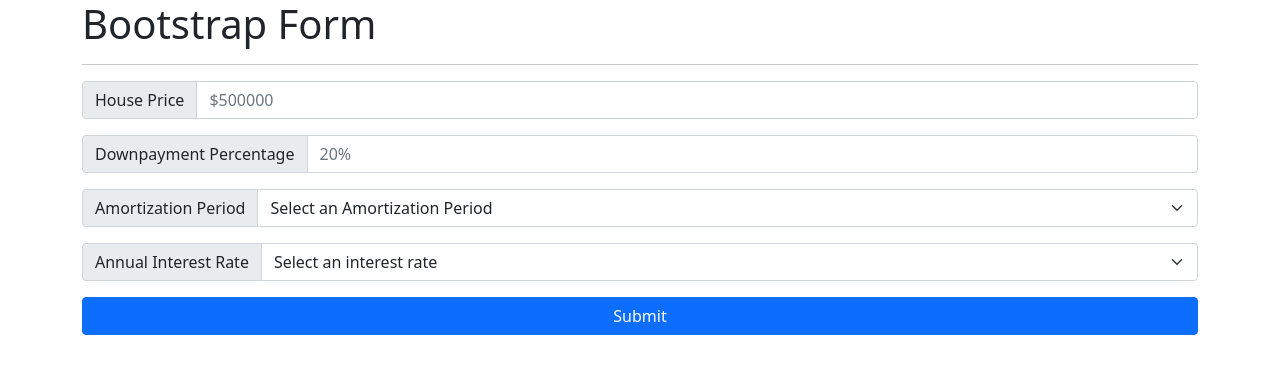
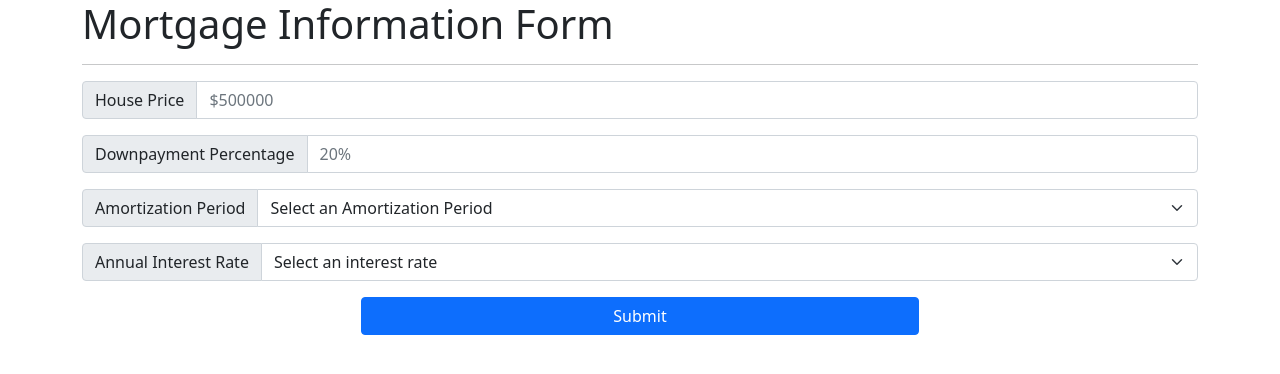
Before and after one commit to mosteligible/mortgage-calculator, a Flask app: page / in a window 1280 px wide. Shown: the top 374 px of the page. Run offline with Flask 2, Linux system fonts and the light colour scheme; some libraries are stand-ins or nearby versions.

```diff
--- a/server.py
+++ b/server.py
@@ -9,19 +9,19 @@ app = Flask(__name__)
 @app.route('/', methods=["GET", "POST"])
 def index():
     if request.method == "GET":
-        return render_template("home.html", title="Bootstrap Form")
+        return render_template("home.html", title="Mortgage Information Form")
     elif request.method == "POST":
         downpayment = float(request.form.get("downpaymentPercent"))
         houseprice = float(request.form.get("houseprice"))
         annualInterestRate = float(request.form.get("annualInterestRate"))
         amortPeriod = int(request.form.get("amortPeriod"))
+        months = [i+1 for i in range(amortPeriod*12)]
 
         mortgageInfo = Mortgage(housePrice=houseprice,
                                 downpaymentPercent=downpayment,
                                 annualInterestRate=annualInterestRate,
                                 paidOverYears=amortPeriod)
 
-        months = [i+1 for i in range(amortPeriod*12+1)]
         paymentDetails = [i for i in zip(
             months,
             mortgageInfo.mortgagePerMonth,
@@ -29,7 +29,7 @@ def index():
             mortgageInfo.monthlyContributionsToPrincipalPercentages
             )]
 
-        return render_template("basic_table.html", title="Mortgage Details",
+        return render_template("basic_table.html", title="Mortgage Payment Details Breakdown",
                                housePrice=houseprice,
                                downPayment=mortgageInfo.downpayment,
                                amortizationPeriod=amortPeriod,
--- a/templates/home.html
+++ b/templates/home.html
@@ -39,7 +39,7 @@
         <option>7</option>
       </select>
     </div>
-    <div class="d-grid gap-2">
+    <div class="d-grid gap-2 col-6 mx-auto">
       <button type="submit" class="btn btn-primary" type="button">Submit</button>
     </div>
   </form>
```
Also changed, not shown: 1 other file.
